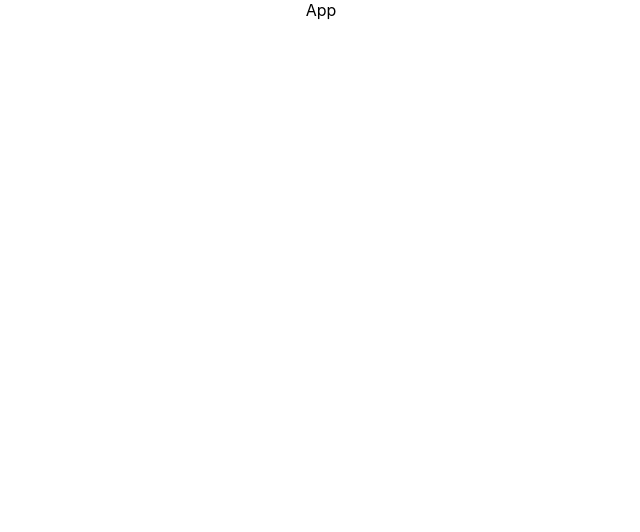
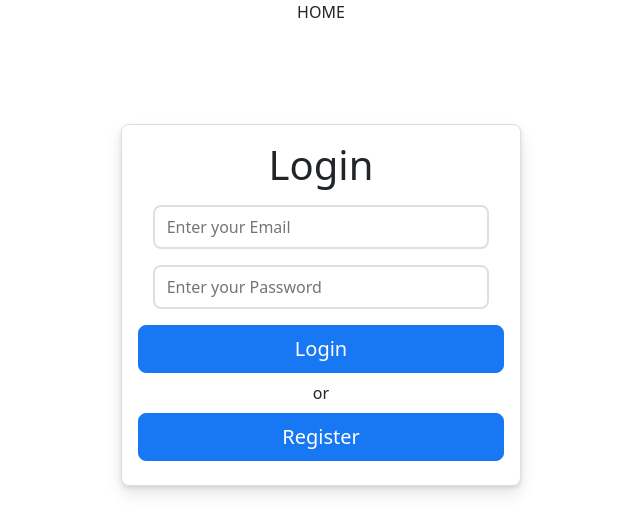
Before and after one commit to jsv1604/CFG-NANASU, a React (Create React App) app in the folder frontend/canasu/: page /login in a window 1280 px wide. Shown: the top 532 px of the page, without its empty margins (319-959 px from the left). Built offline with nearby package versions, Linux system fonts and the light colour scheme.

Commit message:
added dependencies and added login

```diff
--- a/frontend/canasu/src/App.js
+++ b/frontend/canasu/src/App.js
@@ -1,10 +1,36 @@
-import logo from './logo.svg';
+// import logo from './logo.svg';
 import './App.css';
 
+import React, { useState } from 'react'
+import{
+  BrowserRouter as Router,
+  Routes,
+  Route
+} from "react-router-dom";
+import Login from './components/Login';
 function App() {
+
+  const [user,setLoginUser] = useState()
+
+  const handleUpdate = (newValue) => {
+    setLoginUser(newValue);
+  };
+
+
   return (
     <div className="App">
-      App
+      <Router>
+        HOME
+
+      <Routes>
+
+            <Route path="/login" element={<Login  updateParentState={handleUpdate}/>}/>
+
+
+
+        </Routes>
+
+      </Router>
     </div>
   );
 }
--- /dev/null
+++ b/frontend/canasu/src/components/Login.js
@@ -0,0 +1,65 @@
+import React, { useState } from "react";
+import "../styles/login.css";
+import axios from "axios"
+import { useNavigate } from "react-router-dom"
+import "bootstrap/dist/css/bootstrap.min.css";
+
+export default function Login({ updateParentState }) {
+
+  const navigate = useNavigate();
+
+  const [user, setUser] = useState({
+    name: "",
+    email: "",
+    password: "",
+    reEnterPassword: "",
+  });
+
+  const handleChange = (e) => {
+    // console.log(e.target)
+    const { name, value } = e.target;
+    setUser({
+      ...user,
+      [name]: value,
+    });
+  };
+
+  const login = () => {
+    axios.post("http://localhost:5000/login", user)
+    .then(res => {
+        alert(res.data.message)
+        if(res.data.user)
+        {
+          updateParentState(res.data.user);
+          navigate("/login")
+          // console.log(res.data.user)
+        }
+
+    })
+}
+  return (
+    <div className="loginWrapper">
+      <div className="login ">
+        {/* {console.log(user)} */}
+        <h1>Login</h1>
+        <input
+          type="text"
+          name="email"
+          value={user.email}
+          placeholder="Enter your Email"
+          onChange={handleChange}
+        ></input>
+        <input
+          type="password"
+          name="password"
+          value={user.password}
+          placeholder="Enter your Password"
+          onChange={handleChange}
+        ></input>
+        <div className="button" onClick={login}>Login</div>
+        <div>or</div>
+        <div className="button" onClick={()=> navigate('/signup')} >Register</div>
+      </div>
+    </div>
+  );
+}
--- /dev/null
+++ b/frontend/canasu/src/styles/login.css
@@ -0,0 +1,41 @@
+.loginWrapper{
+    display: flex;
+    justify-content: center;
+    align-items: center;
+    padding-top: 100px
+    ;
+}
+.login {
+    width: 400px;
+    background: #fff;
+    border: 1px solid #dddfe2;
+    box-shadow: 0 2px 4px rgb(0 0 0 / 10%), 0 8px 16px rgb(0 0 0 / 10%);
+    border-radius: 8px;
+    padding: 1rem;
+
+    align-items: center;
+    text-align: center;
+}
+
+.login > input {
+    border-radius: 8px;
+    border: 2px solid #dddfe2;
+    outline: none;
+    color: #1d2129;
+    margin: 0.5rem 0;
+    padding: 0.5rem 0.75rem;
+    width: 92%;
+    font-size: 1rem;
+}
+
+.login > .button {
+    background: #1877f2;
+    border: 1px solid #1877f2;
+    color: #fff;
+    font-size: 1.25rem;
+    padding: 0.5rem;
+    margin: 0.5rem 0;
+    border-radius: 8px;
+    outline: none;
+    cursor: pointer;
+}
```
Also changed, not shown: frontend/canasu/package.json (+8 -0 lines), 1 other file (tests, documents, lock files or other folders).
